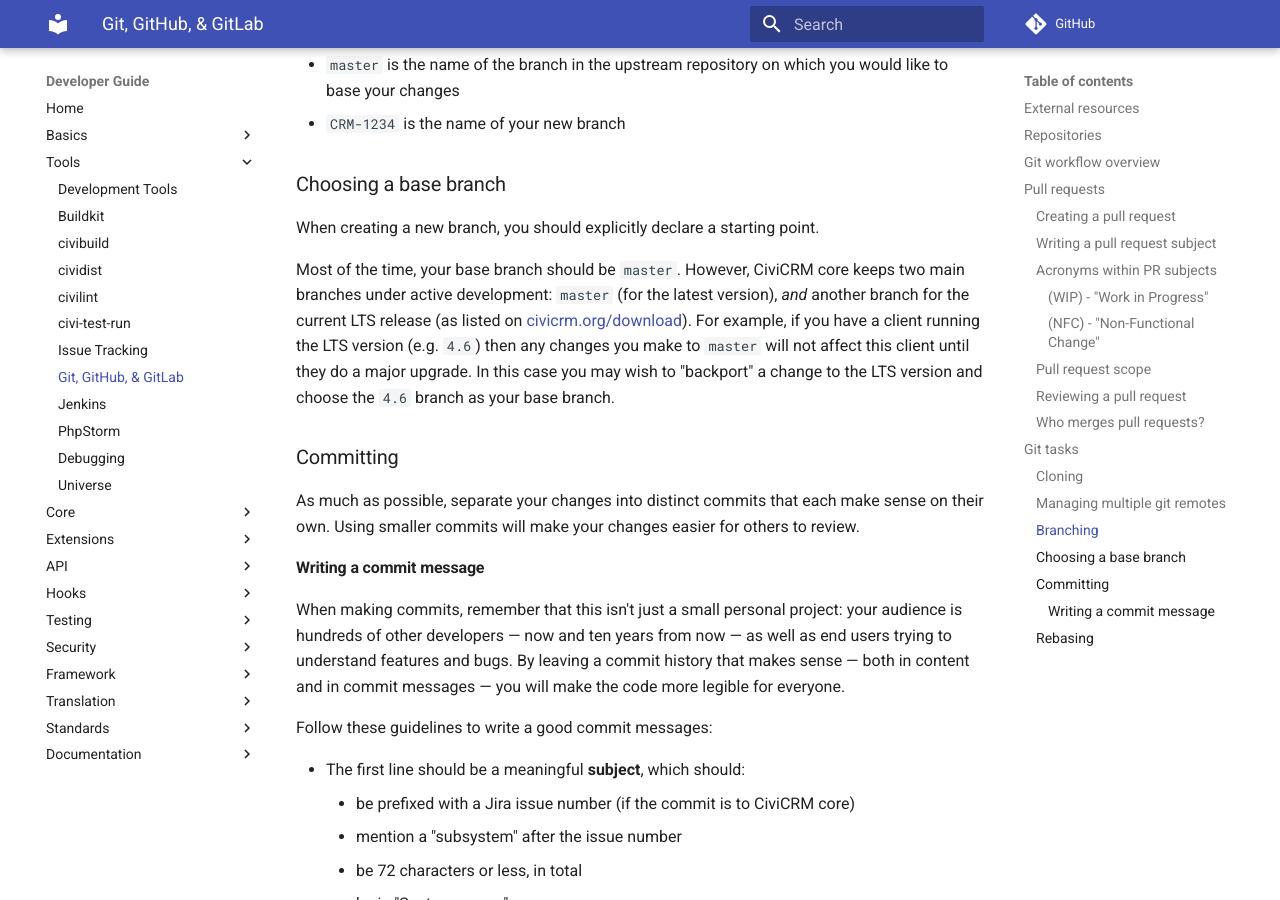
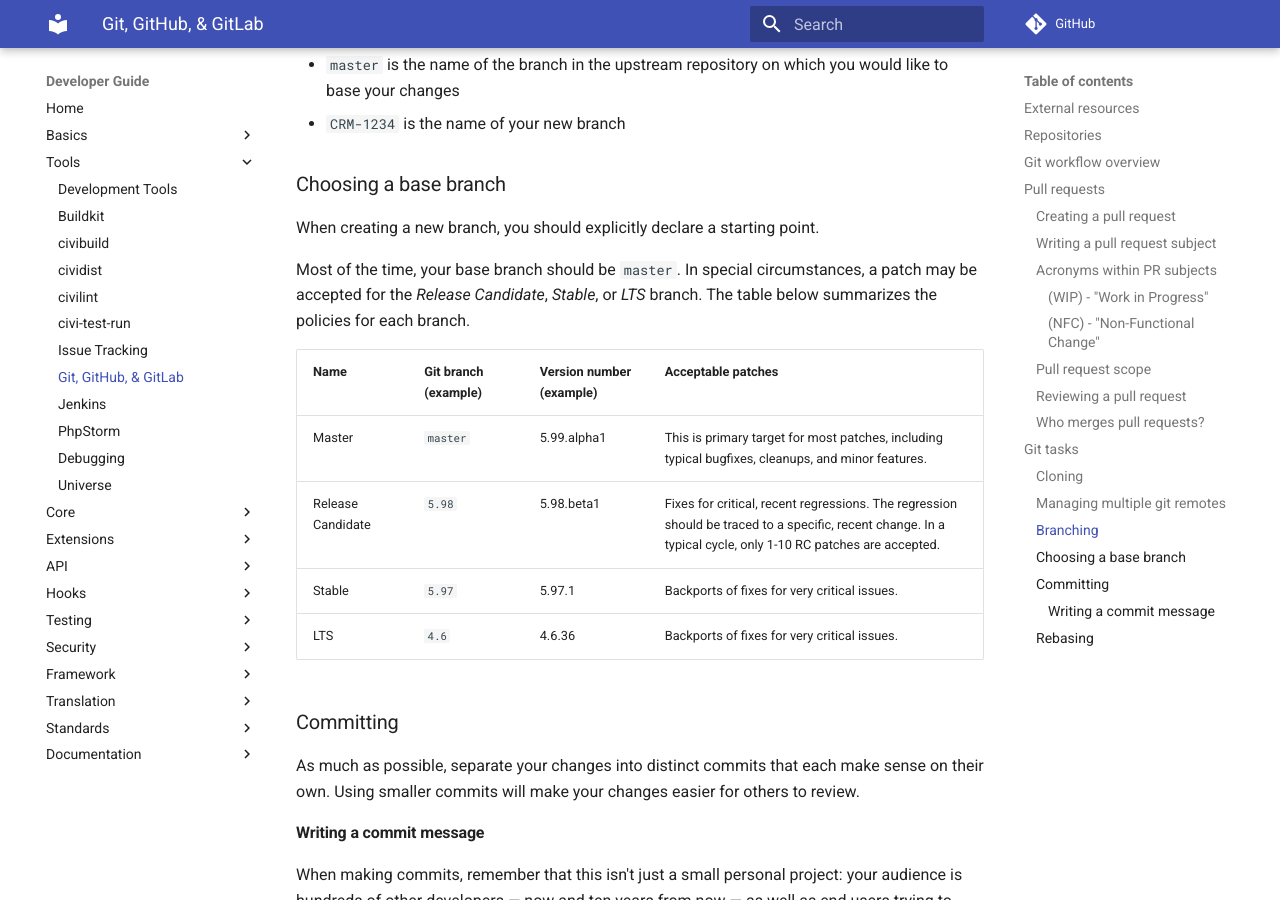
Before and after one commit to civicrm/civicrm-dev-docs, an MkDocs documentation site: the page built from docs/tools/git.md, in a window 1280 px wide and 900 px high, scrolled down 7129 px. Built offline with MkDocs 1.6.1 and Material for MkDocs 9.7.7, drawn with Linux system fonts in a browser that asks for light colours; comment, search, counter and statistics services are not loaded; old or Windows-style settings are respelled for this version of MkDocs.

Commit message:
toosl/git.md - Describe base branches in more detail
There are usually a few branches to choose from when picking a base-branch.
This breaks out a table to differentiate them.

```diff
--- a/docs/tools/git.md
+++ b/docs/tools/git.md
@@ -217,7 +217,44 @@
 
 When creating a new branch, you should explicitly declare a starting point.
 
-Most of the time, your base branch should be `master`. However, CiviCRM core keeps two main branches under active development: `master` (for the latest version), *and* another branch for the current LTS release (as listed on [civicrm.org/download](https://civicrm.org/download)). For example, if you have a client running the LTS version (e.g. `4.6`) then any changes you make to `master` will not affect this client until they do a major upgrade. In this case you may wish to "backport" a change to the LTS version and choose the `4.6` branch as your base branch.
+Most of the time, your base branch should be `master`.  In special circumstances, a patch may be accepted for the *Release Candidate*, *Stable*, or *LTS* branch. The table below summarizes the policies for each branch.
+
+<table>
+  <thead>
+    <tr>
+      <th>Name</th>
+      <th>Git branch (example)</th>
+      <th>Version number (example)</th>
+      <th>Acceptable patches</th>
+    </tr>
+  </thead>
+  <tbody>
+    <tr>
+      <td>Master</td>
+      <td><code>master</code></td>
+      <td>5.99.alpha1</td>
+      <td>This is primary target for most patches, including typical bugfixes, cleanups, and minor features.</td>
+    </tr>
+    <tr>
+      <td>Release Candidate</td>
+      <td><code>5.98</code></td>
+      <td>5.98.beta1</td>
+      <td>Fixes for critical, recent regressions. The regression should be traced to a specific, recent change. In a typical cycle, only 1-10 RC patches are accepted.</td>
+    </tr>
+    <tr>
+      <td>Stable</td>
+      <td><code>5.97</code></td>
+      <td>5.97.1</td>
+      <td>Backports of fixes for very critical issues.</td>
+    </tr>
+    <tr>
+      <td>LTS</td>
+      <td><code>4.6</code></td>
+      <td>4.6.36</td>
+      <td>Backports of fixes for very critical issues.</td>
+    </tr>
+  </tbody>
+</table>
 
 ### Committing {:#committing}
 
```
